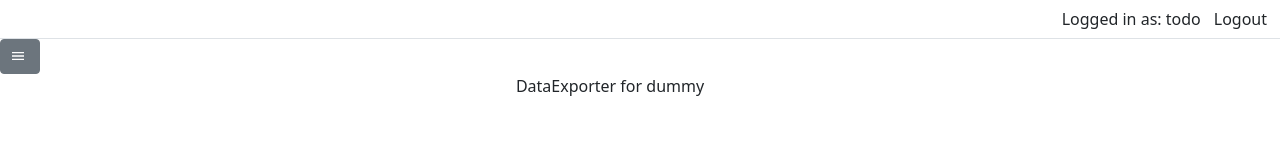
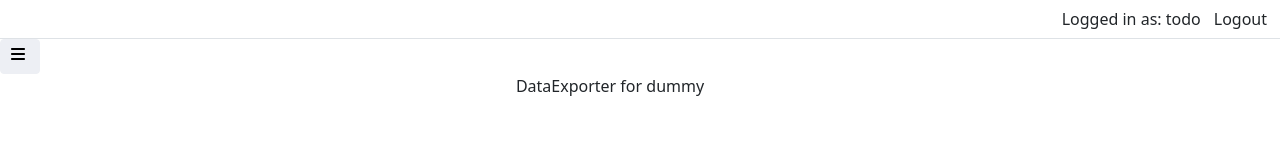
Before and after one commit to tekenradar/researcher-ui, a React (Create React App) app: page /studies/dummy/exporter in a window 1280 px wide. Shown: the top 160 px of the page. Built offline with nearby package versions, Linux system fonts and the light colour scheme.

Commit message:
added custum scss file for theme colors

```diff
--- a/package.json
+++ b/package.json
@@ -47,5 +47,8 @@
       "last 1 firefox version",
       "last 1 safari version"
     ]
+  },
+  "devDependencies": {
+    "sass": "^1.52.2"
   }
 }
--- a/src/components/study/NavigationMenu.tsx
+++ b/src/components/study/NavigationMenu.tsx
@@ -14,6 +14,7 @@ interface NavigationMenuProps {
 }
 
 const NavigationMenu: React.FC<NavigationMenuProps> = (props) => {
+  // eslint-disable-next-line @typescript-eslint/no-unused-vars
   let params = useParams();
   return (
     <div
--- a/src/index.tsx
+++ b/src/index.tsx
@@ -10,7 +10,7 @@ import DataExporter from "./pages/study/DataExporter";
 import ParticipantRecords from "./pages/study/ParticipantRecords";
 import Settings from "./pages/study/Settings";
 
-import "bootstrap/dist/css/bootstrap.min.css";
+import "./stylesheets/scss/AppTheme.scss";
 
 const root = ReactDOM.createRoot(
   document.getElementById("root") as HTMLElement
--- a/src/pages/study/Study.tsx
+++ b/src/pages/study/Study.tsx
@@ -1,8 +1,9 @@
 import React, { useState } from "react";
 import { Outlet } from "react-router-dom";
 import NavigationMenu from "../../components/study/NavigationMenu";
-import { MdOutlineMenu } from "react-icons/md";
-import "./study.css";
+import { FontAwesomeIcon } from "@fortawesome/react-fontawesome";
+import { faBars } from "@fortawesome/free-solid-svg-icons";
+import "../../stylesheets/css/pages/study/Study.css";
 const Study: React.FC = () => {
   const [isNavbarOpen, setNavbarStatus] = useState(false);
   const [isMenuVisible, setMenuVisibilily] = useState(true);
@@ -39,7 +40,7 @@ const Study: React.FC = () => {
             transition: "all 0.5s",
           }}
         >
-          <MdOutlineMenu style={{ alignContent: "center" }} />
+          <FontAwesomeIcon icon={faBars} />
         </button>
 
         <Outlet />
--- /dev/null
+++ b/src/stylesheets/scss/AppTheme.scss
@@ -0,0 +1,28 @@
+
+$primary: #3464D5;
+$secondary: #EDEFF4;
+$success: #00A733;
+$warning: #FD9644;
+$danger: #DA3659;
+$info: #BCE0FA;
+
+
+$theme-colors: (
+  "primary":    $primary,
+  "secondary":  $secondary,
+  "success":    $success,
+  "info":       $info,
+  "warning":    $warning,
+  "danger":     $danger,
+);
+
+$custom-colors: (
+    "appThemeColor": #bdbdbd ,
+    "firstStudyColor": #8bc34a,
+    "secondStudyColor": #d4e157,
+);
+
+// Merge the maps
+$theme-colors: map-merge($theme-colors, $custom-colors);
+
+@import "~bootstrap/scss/bootstrap";
```
Also changed, not shown: src/stylesheets/css/pages/study/Study.css (renamed from src/pages/study/study.css), 2 other files (tests, documents, lock files or other folders).
